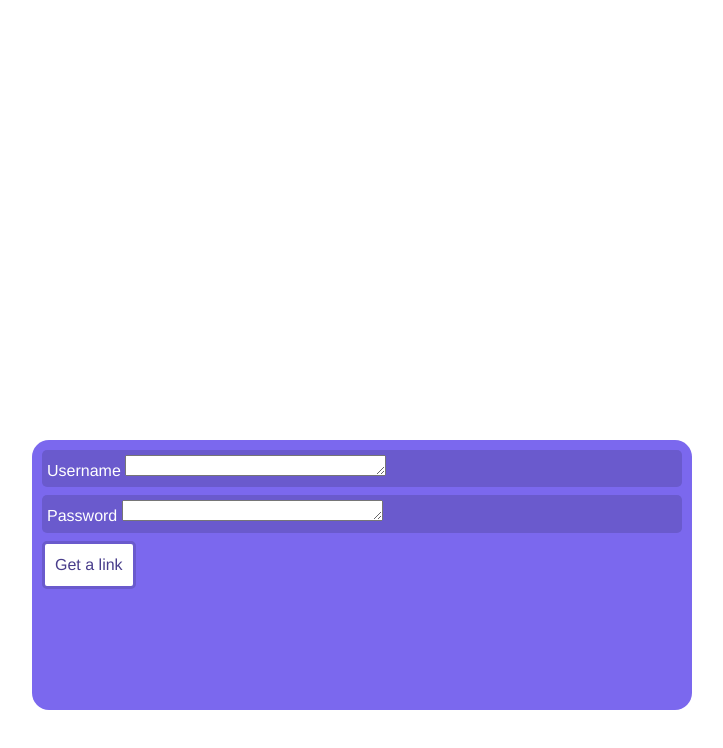
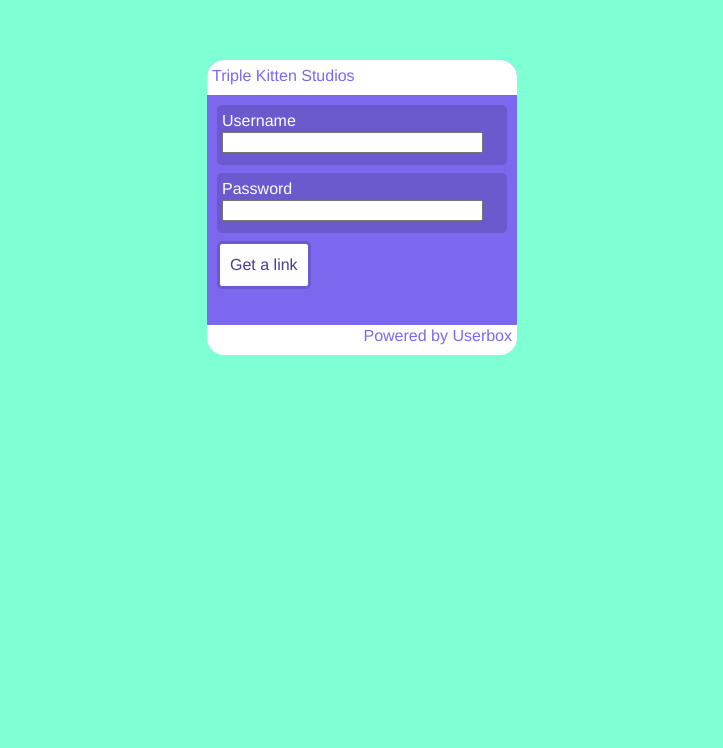
Before and after one commit to Dy-tech/login, a website built with webpack: page index.html in a window 1280 px wide. Shown: the part 200-948 px from the top of the page, without its empty margins (278-1001 px from the left). After the commit the page ends 800 px from the top, so only its background shows below. Built offline with nearby package versions, Linux system fonts and the light colour scheme.

Commit message:
Userbox credits, site name and bug fixes

```diff
--- a/css/style.css
+++ b/css/style.css
@@ -77,7 +77,7 @@
    */
 
   textarea {
-  resize: vertical;
+    resize: none;
   }
 
   /* ==========================================================================
@@ -247,18 +247,29 @@
 
   body {
     margin: initial;
-  overflow: hidden;
+    /* overflow: hidden; */
+    background-color: aquamarine;
+    height: 100%;
+    display: flex;
+    align-items: center;
+    flex-direction: column;
+    justify-content: flex-start;
   }
 
   .form {
     width: 50%;
-  margin: 50% auto 50% auto;
+    margin: auto;
     background: mediumslateblue;
     color: white;
     font-family: Helvetica;
     border-radius: 17px;
-  height: 250px;
-  padding: 10px;
+    height: 280px;
+    /* padding: 2px 0 0 0; */
+    max-width: 310px;
+    position: absolute;
+    top: 50%;
+    transform: translateY(-50%);
+    min-width: 248px;
   }
 
   .field {
@@ -287,3 +298,26 @@
     border-radius: 5px;
     cursor: pointer;
   }
+
+  .formmain {
+    height: 220px;
+    margin: 10px 10px 0 10px;
+  }
+
+  .formcredits {
+    background-color: white;
+    height: 30px;
+    color: mediumslateblue;
+    border-radius: 0 0 17px 17px;
+    padding: 0 5px 0 5px;
+    text-align: right;
+  }
+
+  .formbrand {
+    background-color: white;
+    height: 30px;
+    color: mediumslateblue;
+    border-radius: 17px 17px 0 0;
+    padding: 5px 5px 0 5px;
+    text-align: left;
+  }
--- a/index.html
+++ b/index.html
@@ -24,6 +24,8 @@
 
 <body>
   <div class="form">
+    <div class="formbrand">Triple Kitten Studios</div>
+    <div class="formmain">
       <form method="POST" action="">
         <div class="field">
           <label for="userfield">Username</label>
@@ -36,6 +38,9 @@
       </form>
       <a onclick="redirect()" class="confirmbutton">Get a link</a>
     </div>
+    <div class="formcredits">Powered by Userbox</div>
+
+  </div>
 
   <script src="js/app.js"></script>
 
```
Lines whose indentation alone changed are shown as unchanged.
